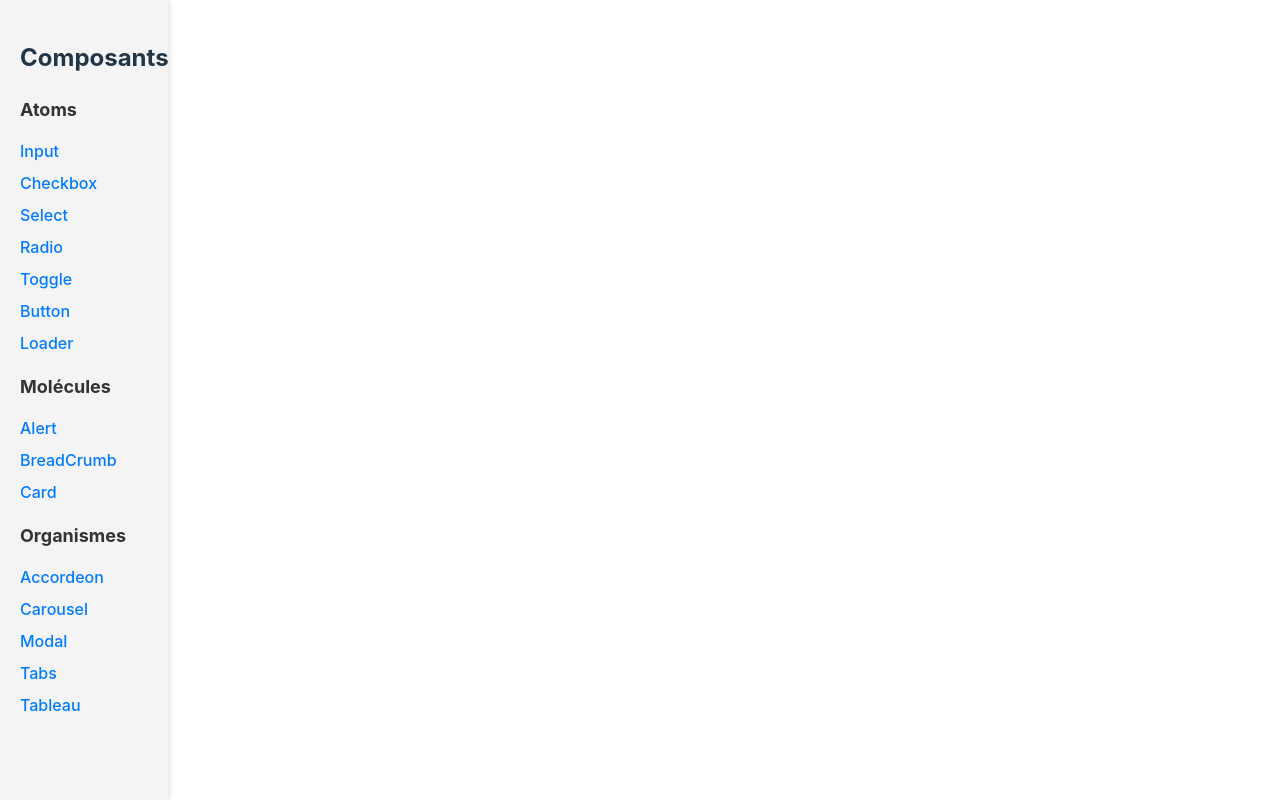
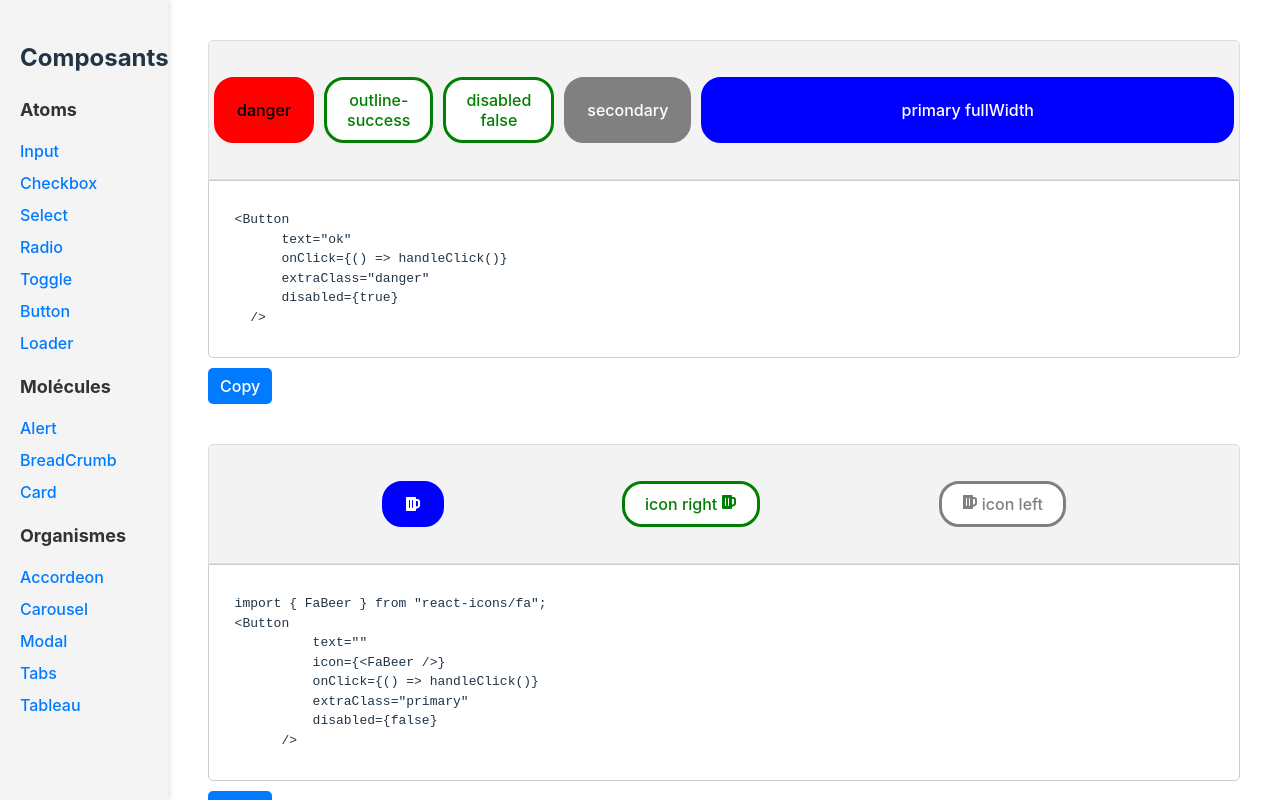
Before and after one commit to JeanFourest/potentiel, a React (Vite) app: page /button in a window 1280 px wide. Built offline with nearby package versions, Linux system fonts and the light colour scheme.

Commit message:
button example ok

```diff
--- a/src/App.tsx
+++ b/src/App.tsx
@@ -2,20 +2,16 @@ import './App.css';
 import './components/assets/styleGeneral.css';
 
 import { useState } from "react";
-import { FaBeer } from "react-icons/fa";
 import { BrowserRouter as Router, Route, Routes, Link } from "react-router-dom";
 
 import SelectExample from './components/Select/Select.example';
-import Checkbox from "./components/Checkbox/Checkbox";
-import Button from "./components/Button/Button";
 import LoaderExample from "./components/Loader/Loader.example";
 import Card from "./components/Card/Card";
 import imageUrl from './components/assets/images/beau gosse.png';
-import Input from './components/Input/Input';
-import Radio from './components/Radio/Radio'
 import CarouselExample from './components/Carousel/Carousel.example';
 import CheckboxExample from './components/checkbox/Checkbox.example';
-import ToggleExample from './components/Toggle/Toggle.example';
+import ToggleExample from './components/toggle/Toggle.example';
+import ButtonExample from './components/Button/Button.example';
 
 function App() {
   const [values, setValues] = useState<(string | number)[]>([]);
@@ -113,7 +109,7 @@ const cardData: CardData = {
             <Route path="/loader" element={<LoaderExample />} />
             <Route path="/card" element={<Card />} />
             <Route path="/checkbox" element={<CheckboxExample />} />
-            {/* <Route path="/button" element={<ButtonExample />} /> */}
+            <Route path="/button" element={<ButtonExample />} />
             {/* <Route path="/input" element={<RadioExample />} /> */}
             <Route path="/toggle" element={<ToggleExample />} />
             {/* <Route path="/input" element={<AlertExample />} /> */}
--- /dev/null
+++ b/src/components/Button/Button.example.tsx
@@ -0,0 +1,121 @@
+import { FaBeer } from "react-icons/fa";
+import Button from "./Button";
+
+function ButtonExample() {
+    const handleClick = () => {
+        alert("YOOOOOOOOOOOOOOOOOOOO");
+    };
+
+  const codeExample1 = `
+  <Button
+        text="ok"
+        onClick={() => handleClick()}
+        extraClass="danger"
+        disabled={true}
+    />
+    `;
+
+  const codeExample2 = `
+  import { FaBeer } from "react-icons/fa";
+  <Button
+            text=""
+            icon={<FaBeer />}
+            onClick={() => handleClick()}
+            extraClass="primary"
+            disabled={false}
+        />
+    `;
+
+  return (
+    <div className="component-column">
+      <div className="componentCode">
+        <div className="container-row">
+
+          <Button
+            text="danger"
+            onClick={() => handleClick()}
+            extraClass="danger"
+            disabled={true}
+          />
+
+        <Button
+            text="outline-success"
+            onClick={() => handleClick()}
+            extraClass="outline-success"
+            disabled={true}
+          />
+
+        <Button
+            text="disabled false"
+            onClick={() => handleClick()}
+            extraClass="outline-success"
+            disabled={false}
+          />
+          <Button
+            text="secondary"
+            onClick={() => handleClick()}
+            extraClass="secondary"
+            disabled={false}
+          />
+          <Button
+            text="primary fullWidth"
+            onClick={() => handleClick()}
+            extraClass="primary fullWidth"
+            disabled={false}
+          />
+        </div>
+
+        <div className="code-example-container">
+          <pre>
+            <code>{codeExample1}</code>
+          </pre>
+          <button
+            className="copy-button"
+            onClick={() => navigator.clipboard.writeText(codeExample1)}
+          >
+            Copy
+          </button>
+        </div>
+      </div>
+
+      <div className="componentCode">
+        <div className="container-row">
+          <Button
+            text=""
+            icon={<FaBeer />}
+            onClick={() => handleClick()}
+            extraClass="primary"
+            disabled={false}
+        />
+        <Button
+            text="icon right"
+            icon={<FaBeer />}
+            onClick={() => handleClick()}
+            extraClass="outline-success right"
+            disabled={false}
+        />
+        <Button
+            text="icon left"
+            icon={<FaBeer />}
+            onClick={() => handleClick()}
+            extraClass="outline-secondary left"
+            disabled={false}
+        />
+        </div>
+        <div className="code-example-container">
+          <pre>
+            <code>{codeExample2}</code>
+          </pre>
+          <button
+            className="copy-button"
+            onClick={() => navigator.clipboard.writeText(codeExample2)}
+          >
+            Copy
+          </button>
+        </div>
+      </div>
+    </div>
+  );
+}
+
+export default ButtonExample;
```
